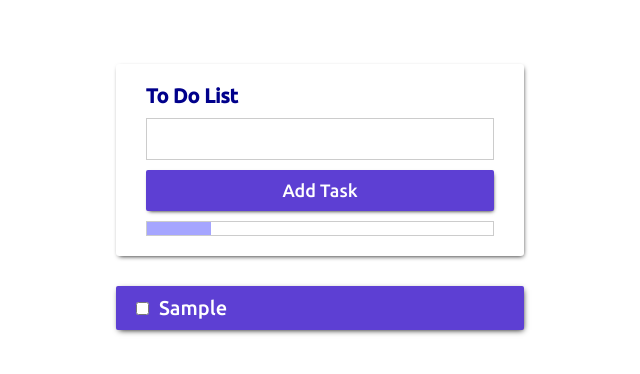
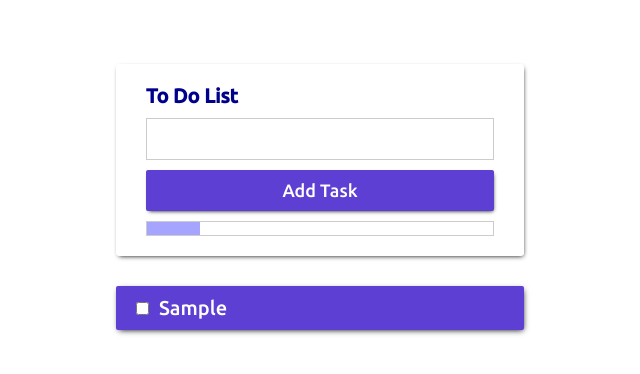
Before and after one commit to Krishna698-web/todolist, a plain HTML site: page index.html in a window 1280 px wide. Both pictures are taken after typing "Sample" into the empty fields and a click on the button "Add Task". Shown: the full height of the page, 320-960 px from the left. Drawn offline with Linux system fonts and the light colour scheme.

Commit message:
span width changes

```diff
--- a/script.js
+++ b/script.js
@@ -30,12 +30,11 @@ form.addEventListener("submit", (e) => {
         input.style = 'border: 1px solid #ccc; background: white';
         li.append(chkbox, lbl) // append both the checkbox and label to list at once
         list.appendChild(li); //appends on a single li element
-        spanWidth = spanWidth + 64; //adds 64(64px) to span
+        spanWidth = spanWidth + 53; //adds 64(64px) to span
         span.style.width = `${spanWidth}px`;  //sets the value of new width to the span element
         arrList.push(li);
         console.log(arrList)
     }
-
 
     // Changes after the list element is clicked
     li.addEventListener('click', () => {
--- a/style.css
+++ b/style.css
@@ -15,7 +15,7 @@ html {
   top: 20%;
   left: 50%;
   transform: translate(-50%, -50%);
-  padding: 2rem;
+  /* padding: 2rem; */
 }
 
 form {
```
